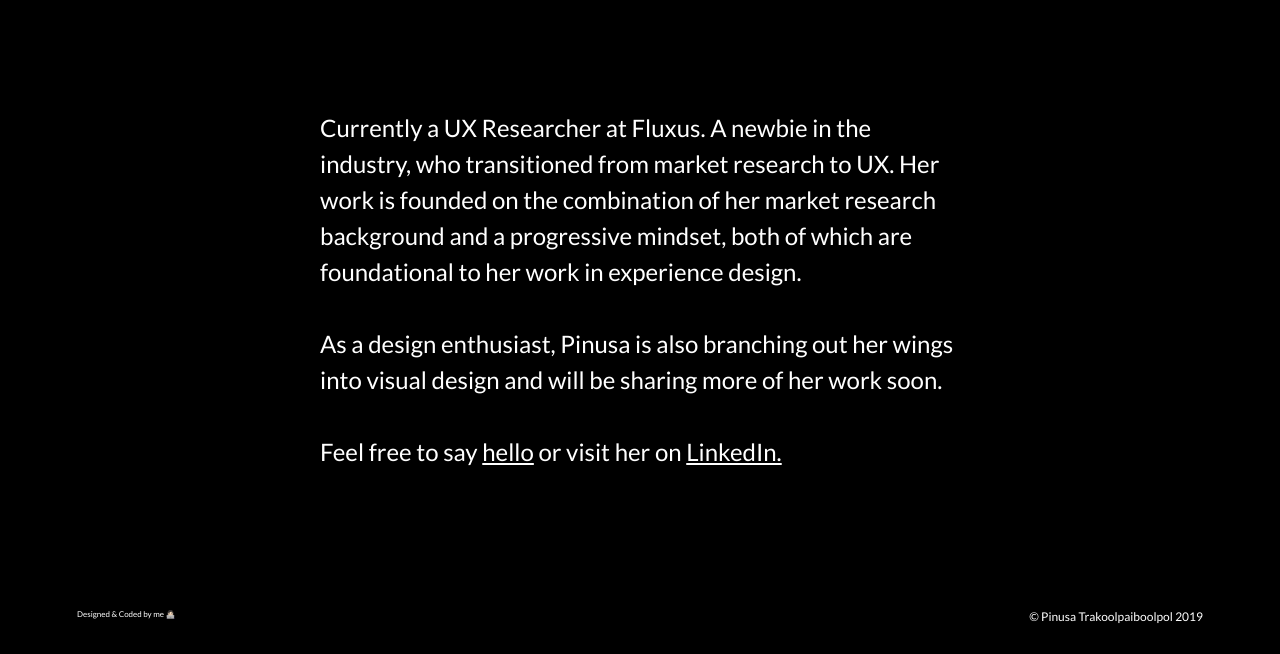
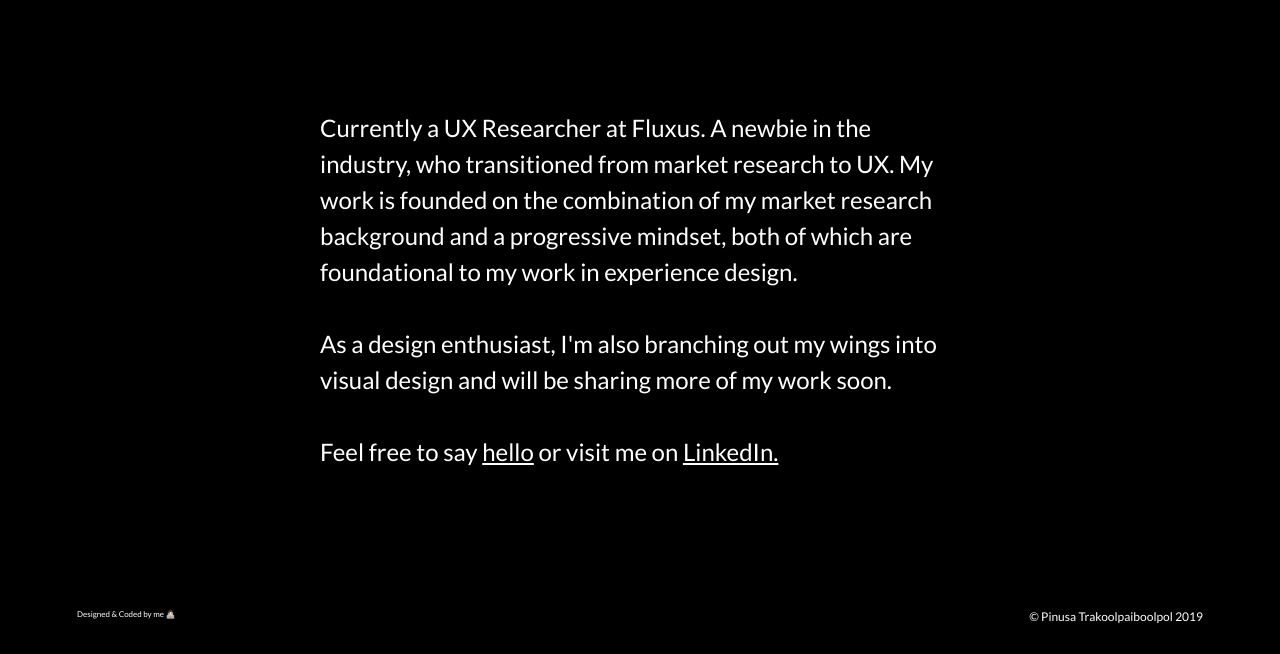
Before and after one commit to pinusa/pinusatk, a plain HTML site: page about.html in a window 1280 px wide. Shown: the part 146-800 px from the top of the page. Drawn offline with Linux system fonts and the light colour scheme.

Commit message:
About content update
- 1st person language
- increase personal credit font-size

```diff
--- a/about.html
+++ b/about.html
@@ -44,13 +44,13 @@
     </nav>
     <div class="about-content">
       Currently a UX Researcher at Fluxus. A newbie in the industry, who
-      transitioned from market research to UX. Her work is founded on the
-      combination of her market research background and a progressive mindset,
-      both of which are foundational to her work in experience design.
+      transitioned from market research to UX. My work is founded on the
+      combination of my market research background and a progressive mindset,
+      both of which are foundational to my work in experience design.
       <br />
       <br />
-      As a design enthusiast, Pinusa is also branching out her wings into visual
-      design and will be sharing more of her work soon.
+      As a design enthusiast, I'm also branching out my wings into visual design
+      and will be sharing more of my work soon.
       <!--after the case studies
       renovation is completed.-->
       <br />
@@ -63,7 +63,7 @@
           class="link-profile"
           >hello</a
         >
-        or visit her on
+        or visit me on
         <a
           href="https://www.linkedin.com/in/pinusatk/"
           target="_blank"
--- a/css/about.scss
+++ b/css/about.scss
@@ -170,7 +170,9 @@ nav {
       align-items: flex-start;
       padding: 30px 0;
       padding-left: 77px;
-
+      .credit-personal {
+        font-size: 12px;
+      }
       /*.getintouch {
         padding-bottom: 15px;
       }
```
Also changed, not shown: 1 other file.
